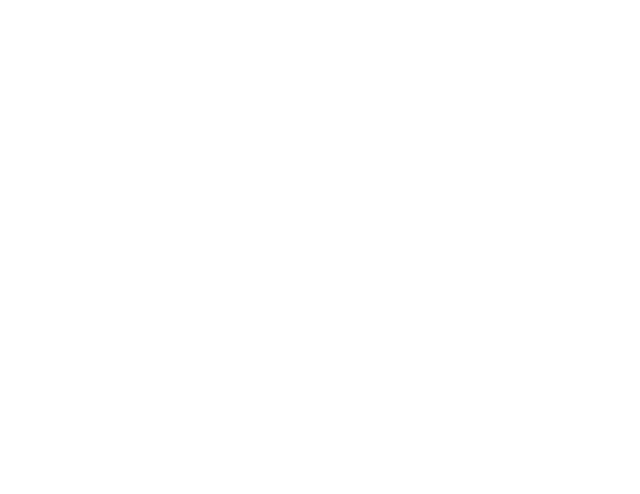
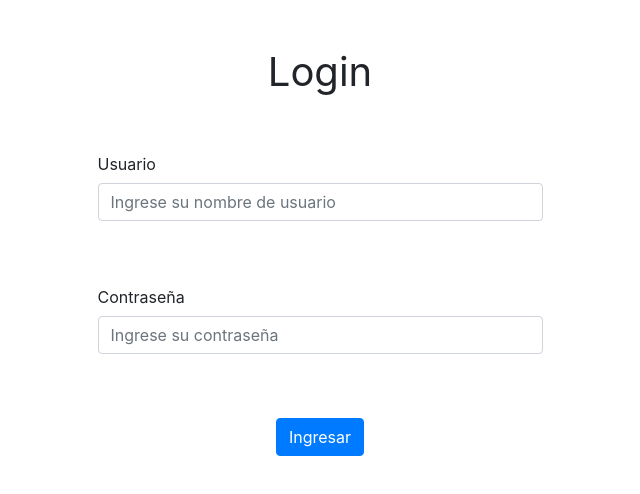
Before and after one commit to yess-guns/MonederoElectronicoBackend, a Vue app in the folder frontendvue/: page /login in a window 1280 px wide. Shown: the top 494 px of the page, without its empty margins (320-960 px from the left). Built offline with nearby package versions, Linux system fonts and the light colour scheme.

Commit message:
componente login, validar sesión

```diff
--- /dev/null
+++ b/frontendvue/src/components/Login/Login.vue
@@ -0,0 +1,100 @@
+<template>
+  <b-container>
+    <b-row class="justify-content-md-center mt-5">
+      <b-col cols="5" class="text-center"><h1>Login</h1></b-col>
+    </b-row>
+    <b-row class="justify-content-md-center mt-5">
+      <b-col cols="5">
+        <b-form-group label="Usuario">
+          <b-form-input
+              type="text"
+              v-model="data.user"
+              placeholder="Ingrese su nombre de usuario">
+          </b-form-input>
+        </b-form-group>
+      </b-col>
+    </b-row>
+    <b-row class="justify-content-md-center mt-5">
+      <b-col cols="5">
+        <b-form-group label="Contraseña">
+          <b-form-input
+              type="password"
+              v-model="data.pass"
+              placeholder="Ingrese su contraseña">
+          </b-form-input>
+        </b-form-group>
+      </b-col>
+    </b-row>
+    <b-row class="justify-content-md-center mt-5">
+      <b-col cols="5" class="text-center">
+        <b-button @click="login()" variant="primary">Ingresar</b-button>
+      </b-col>
+    </b-row>
+  </b-container>
+</template>
+
+<script>
+import axios from 'axios';
+import swal from 'sweetalert';
+
+export default {
+  name: 'Login',
+  data () {
+    return {
+      data:  {
+        user: "",
+        pass: ""
+      }
+    }
+  },
+  methods: {
+    async login(){
+      const path = `${process.env.BASE_URI}accounts/auntentificar/`
+      let datos = new FormData();
+      datos.append('user', this.data.user);
+      datos.append('pass', this.data.pass);
+      let res = await axios.post(path, datos);
+      console.log(res.data)
+      if (res.data.response == 'OK'){
+        swal({
+          title: "Sesión iniciada",
+          text: "   ",
+          icon: "success",
+          timer: 2000,
+          button: false,
+        });
+        this.$router.push('nuevo-pago')
+      }else if(res.data.response == 'err'){
+        swal({
+          title: "Usuario o contraseña incorrectos",
+          text: "   ",
+          icon: "error",
+          timer: 2000,
+          button: false,
+        });
+      }
+
+
+
+    }
+  },
+}
+</script>
+
+<!-- Add "scoped" attribute to limit CSS to this component only -->
+<style scoped>
+h1, h2 {
+  font-weight: normal;
+}
+ul {
+  list-style-type: none;
+  padding: 0;
+}
+li {
+  display: inline-block;
+  margin: 0 10px;
+}
+a {
+  color: #42b983;
+}
+</style>
--- a/frontendvue/src/components/PagoDescuento/NewPago.vue
+++ b/frontendvue/src/components/PagoDescuento/NewPago.vue
@@ -99,6 +99,7 @@ import axios from 'axios';
 import swal from 'sweetalert';
 
 export default {
+  name: 'NewPago',
   data () {
     return {
       dataCliente: [],
--- a/frontendvue/src/router/index.js
+++ b/frontendvue/src/router/index.js
@@ -4,6 +4,7 @@ import NewPago from '@/components/PagoDescuento/NewPago'
 
 import ListCliente from '@/components/Clientes/ListCliente'
 import PagosCliente from '@/components/Clientes/PagosCliente'
+import Login from '@/components/Login/Login'
 
 Vue.use(Router)
 
@@ -23,6 +24,11 @@ export default new Router({
       path: '/clientes/:clienteId/pagos',
       name: 'PagosCliente',
       component: PagosCliente
+    },
+    {
+      path: '/login',
+      name: 'Login',
+      component: Login
     }
   ],
   mode: 'history'
```
Also changed, not shown: 1 other file (tests, documents, lock files or other folders).
